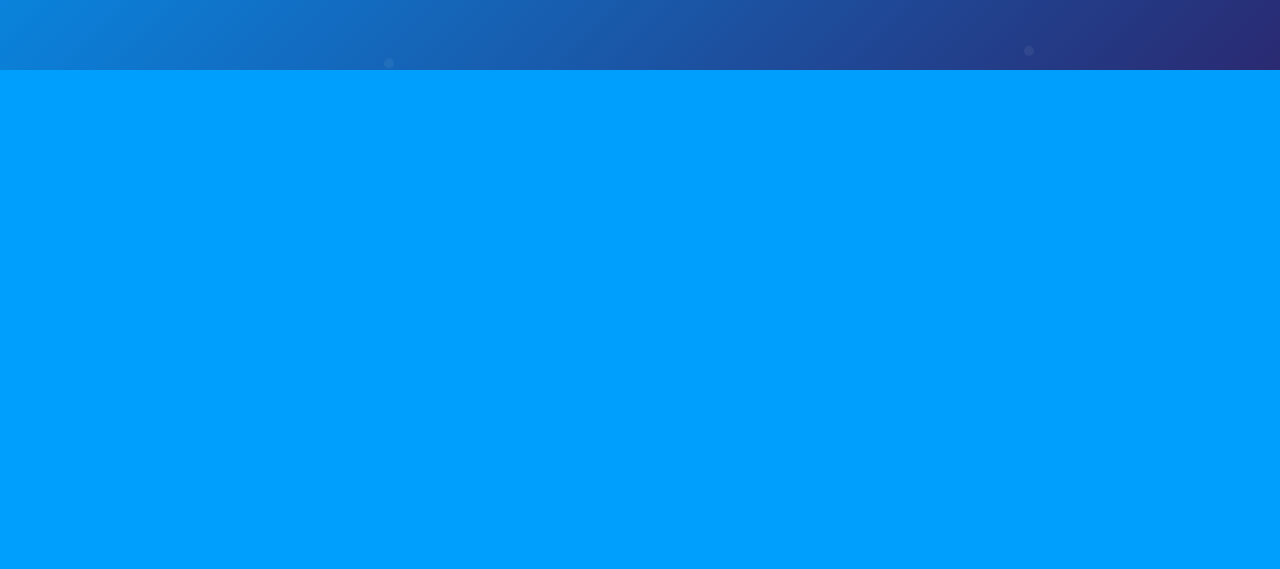
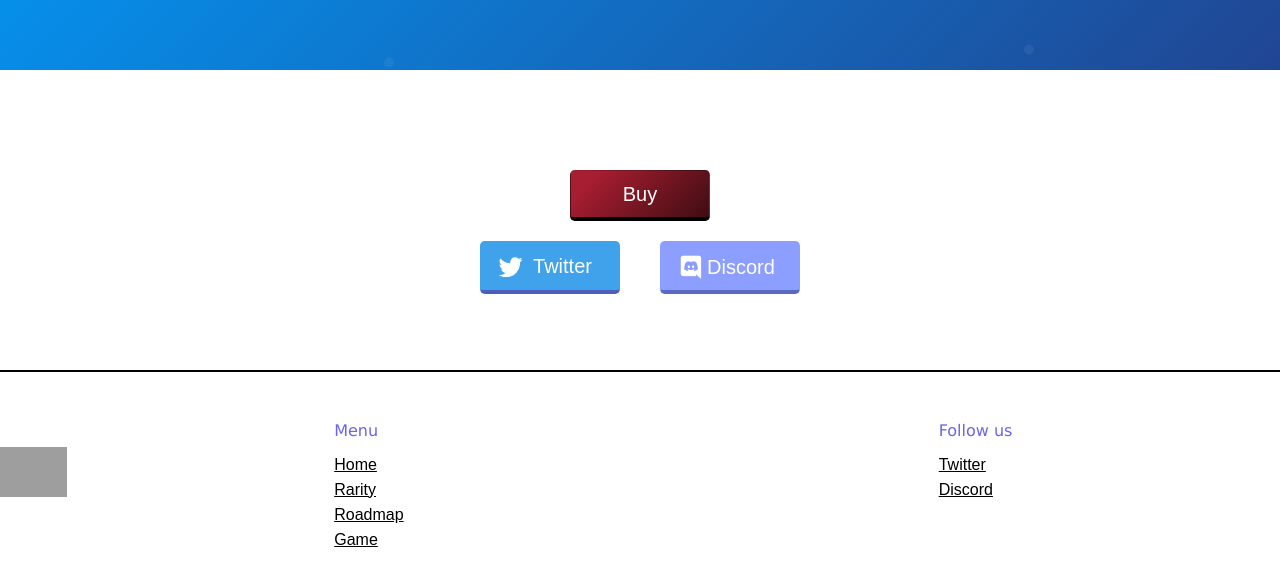
Before and after one commit to rbalonek/Newborn-Narwhals, a React (Create React App) app: page / in a window 1280 px wide. Shown: the part 1038-1607 px from the top of the page. Before the commit the page ends 1108 px from the top, so only its background shows below. Built offline with nearby package versions, Linux system fonts and the light colour scheme; grey boxes are pictures that could not be loaded.

Commit message:
Buttons and Sections

```diff
--- a/src/App.css
+++ b/src/App.css
@@ -1,8 +1,8 @@
 .App {
   color: white;
   font-family: Verdana, Geneva, Tahoma, sans-serif;
-  /* background-color: #2a2a72;
-  background-image: linear-gradient(315deg, #2a2a72 0%, #009ffd 74%); */
+  background-color: #2a2a72;
+  background-image: linear-gradient(315deg, #2a2a72 0%, #009ffd 74%);
   min-height: 100vh;
   /* height: 840px; */
 }
--- a/src/App.js
+++ b/src/App.js
@@ -1,5 +1,7 @@
 import "./App.css";
 import Bubbles from "./components/Bubbles/Bubbles";
+import ButtonSection from "./components/ButtonSection/ButtonSection";
+import Footer from "./components/Footer/Footer";
 import Nav from "./components/Nav/Nav";
 import SectionOne from "./components/SectionOne/SectionOne";
 import SectionTwo from "./components/SectionTwo/SectionTwo";
@@ -12,6 +14,9 @@ function App() {
 
       <SectionTwo />
       <Bubbles />
+      <ButtonSection />
+
+      <Footer />
     </div>
   );
 }
--- /dev/null
+++ b/src/components/ButtonSection/ButtonSection.css
@@ -0,0 +1,100 @@
+.buttonSection__container {
+  width: 100%;
+  height: 200px;
+  background-color: white;
+  text-align: -webkit-center;
+  padding-top: 100px;
+  border-bottom: solid 2px black;
+}
+.buttons__holder {
+  display: flex;
+  flex-direction: column;
+  width: 400px;
+  align-items: center;
+}
+.twit-dis__btns {
+  display: flex;
+}
+
+.btn {
+  display: inline-block;
+  width: 140px;
+  font-weight: 400;
+  line-height: 1.5;
+  /* color: #212529; */
+  text-align: center;
+  text-decoration: none;
+  vertical-align: middle;
+  cursor: pointer;
+  -webkit-user-select: none;
+  -moz-user-select: none;
+  user-select: none;
+  background-color: transparent;
+  border: 1px solid transparent;
+  padding: 0.375rem 0.75rem;
+  font-size: 1rem;
+  border-radius: 0.25rem;
+  transition: color 0.15s ease-in-out, background-color 0.15s ease-in-out,
+    border-color 0.15s ease-in-out, box-shadow 0.15s ease-in-out;
+  padding: 0.5rem 1rem;
+  font-size: 1.25rem;
+  border-radius: 0.3rem;
+  font-family: "Poppins", sans-serif;
+}
+.discord-btn {
+  background-color: #8c9eff;
+  border-bottom: solid 4px #5a6ac3;
+  color: #fff;
+  /* width: 150px;
+  height: 100px; */
+  margin: 20px;
+}
+.discord-btn:hover {
+  background-color: #7183ed;
+  border-bottom: solid 4px #5a6ac3;
+  color: #fff;
+  /* width: 150px;
+  height: 100px; */
+  margin: 20px;
+}
+.discord-dtn-img {
+  /* height: 25px; */
+  width: 22px;
+  position: relative;
+  right: 5px;
+  top: 5px;
+}
+.twitter-btn {
+  background-color: #3fa2eb;
+  border-bottom: solid 4px #4d5dbb;
+  color: #fff;
+  margin: 20px;
+}
+.twitter-btn:hover {
+  background-color: #2691df;
+  border-bottom: solid 4px #4d5dbb;
+  color: #fff;
+  margin: 20px;
+}
+.twitter-dtn-img {
+  /* height: 25px; */
+  width: 25px;
+  position: relative;
+  right: 10px;
+  top: 5px;
+}
+
+@media (max-width: 400px) {
+  .buttons__holder {
+    width: 300px;
+    position: relative;
+    bottom: 50px;
+  }
+  .twit-dis__btns {
+    flex-direction: column;
+  }
+  .discord-btn {
+    position: relative;
+    bottom: 20px;
+  }
+}
--- /dev/null
+++ b/src/components/ButtonSection/ButtonSection.js
@@ -0,0 +1,33 @@
+import React from "react";
+import "./ButtonSection.css";
+
+import DiscordImg from "../../assets/DiscordImgBtn.jpg";
+import TwitterImg from "../../assets/TwitterIcon.png";
+
+export default function ButtonSection() {
+  const buttonClick = (e) => {
+    e.preventDefault();
+    window.open("https://newborn-narwhals.netlify.app/");
+  };
+  return (
+    <div className="buttonSection__container">
+      <div className="buttons__holder">
+        <button onClick={buttonClick} className="btn buy-btn">
+          Buy
+        </button>
+
+        <div className="twit-dis__btns">
+          <button className="twitter-btn btn">
+            <img className="twitter-dtn-img" alt="img" src={TwitterImg} />
+            Twitter
+          </button>
+
+          <button className="discord-btn btn">
+            <img className="discord-dtn-img" alt="img" src={DiscordImg} />
+            Discord
+          </button>
+        </div>
+      </div>
+    </div>
+  );
+}
--- /dev/null
+++ b/src/components/Footer/Footer.css
@@ -0,0 +1,36 @@
+.footer__container {
+  background-color: white;
+  width: 100%;
+  height: 200px;
+  display: flex;
+  align-items: center;
+}
+.footer__img {
+  /* width: 200px; */
+  height: 50px;
+}
+.footer__nav-holder {
+  width: 100%;
+  display: flex;
+  justify-content: space-around;
+}
+.footer__nav {
+  display: flex;
+  flex-direction: column;
+  color: black;
+}
+
+.footer__nav a {
+  display: flex;
+  flex-direction: column;
+  color: black;
+  text-decoration: underline;
+  font-family: "Poppins", sans-serif;
+  font-weight: 100;
+  height: 25px;
+}
+@media (max-width: 400px) {
+  .footer__container {
+    flex-direction: column;
+  }
+}
--- /dev/null
+++ b/src/components/Footer/Footer.js
@@ -0,0 +1,66 @@
+import React from "react";
+import "./Footer.css";
+
+export default function Footer() {
+  return (
+    <div className="footer__container">
+      <img
+        className="footer__img"
+        alt="logo"
+        src="https://res.cloudinary.com/bobalobbadingdong/image/upload/v1634423167/Newborn-Narwhals/pic_3_qkokzj.png"
+      />
+
+      <div className="footer__nav-holder">
+        <div className="footer__nav">
+          <p style={{ color: "#6963ee", height: "3px" }}>Menu</p>
+          <a
+            href="https://newborn-narwhals.netlify.app/"
+            target="_blank"
+            rel="noopener noreferrer"
+          >
+            <p>Home</p>
+          </a>
+          <a
+            href="https://newborn-narwhals.netlify.app/"
+            target="_blank"
+            rel="noopener noreferrer"
+          >
+            <p>Rarity</p>
+          </a>
+          <a
+            href="https://newborn-narwhals.netlify.app/"
+            target="_blank"
+            rel="noopener noreferrer"
+          >
+            <p>Roadmap</p>
+          </a>
+          <a
+            href="https://newborn-narwhals.netlify.app/"
+            target="_blank"
+            rel="noopener noreferrer"
+          >
+            <p>Game</p>
+          </a>
+        </div>
+
+        <div className="footer__nav">
+          <p style={{ color: "#6963ee", height: "3px" }}>Follow us</p>
+          <a
+            href="https://newborn-narwhals.netlify.app/"
+            target="_blank"
+            rel="noopener noreferrer"
+          >
+            <p>Twitter</p>
+          </a>
+          <a
+            href="https://newborn-narwhals.netlify.app/"
+            target="_blank"
+            rel="noopener noreferrer"
+          >
+            <p>Discord</p>
+          </a>
+        </div>
+      </div>
+    </div>
+  );
+}
--- a/src/components/SocialsBtns/SocialsBtns.css
+++ b/src/components/SocialsBtns/SocialsBtns.css
@@ -16,29 +16,35 @@
   opacity: 80%;
   transition: ease-in-out all;
 } */
-.btn {
+/* .btn {
   height: 50px;
   width: 100px;
   border-radius: 10%;
-  /* background-color: blue; */
   color: white;
   font-size: x-large;
   font-weight: 800;
   cursor: pointer;
-  /* background-color: #485461;
-  background-image: linear-gradient(315deg, #485461 0%, #28313b 74%); */
-  /* background-color: #6d17cb; */
-
   background-color: #7677e9;
 
   background-color: #3f0d12;
   background-image: linear-gradient(315deg, #3f0d12 0%, #a71d31 84%);
-}
+} */
 /* .btn:hover {
   background-color: black;
   opacity: 90%;
 } */
-
+.buy-btn {
+  background-color: #3f0d12;
+  background-image: linear-gradient(315deg, #3f0d12 0%, #a71d31 84%);
+  border-bottom: solid 4px black;
+  color: #fff;
+}
+.buy-btn:hover {
+  background-color: #1c0406;
+  background-image: linear-gradient(315deg, #1d0709 0%, #a71d31 98%);
+  /* border-bottom: solid 4px #5a6ac3; */
+  color: #fff;
+}
 @media (max-width: 850px) {
   .btns__container {
     width: 100%;
--- a/src/components/SocialsBtns/SocialsBtns.js
+++ b/src/components/SocialsBtns/SocialsBtns.js
@@ -26,7 +26,7 @@ export default function SocialsBtns() {
       >
         <img className="btns__icon" alt="Discord" src={Discord} />
       </a>
-      <button onClick={buttonClick} className="btn">
+      <button onClick={buttonClick} className="btn buy-btn">
         Buy
       </button>
     </div>
--- a/src/index.css
+++ b/src/index.css
@@ -5,8 +5,8 @@ body {
     sans-serif;
   -webkit-font-smoothing: antialiased;
   -moz-osx-font-smoothing: grayscale;
-  background-color: #009ffd;
-  background-image: linear-gradient(315deg, #2a2a72 0%, #009ffd 74%);
+  /* background-color: #009ffd;
+  background-image: linear-gradient(315deg, #2a2a72 0%, #009ffd 74%); */
 }
 
 code {
```
Also changed, not shown: src/assets/DiscordImgBtn.jpg (added), src/assets/TwitterIcon.png (added).
